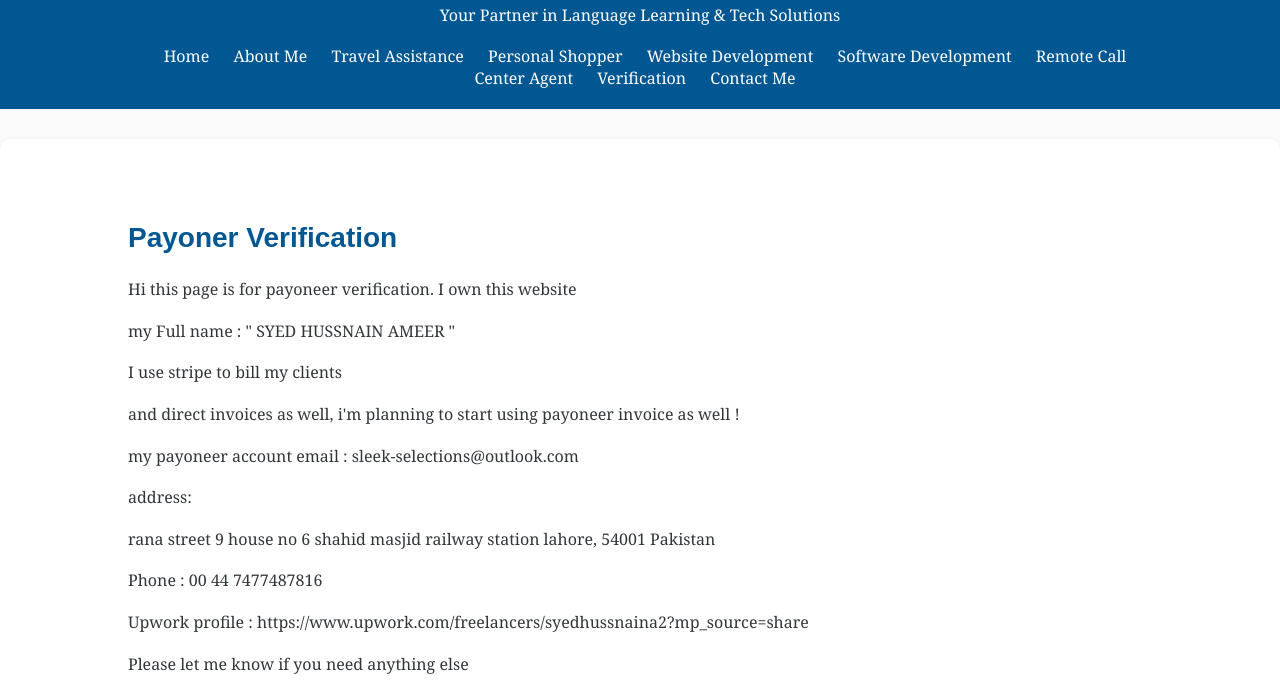
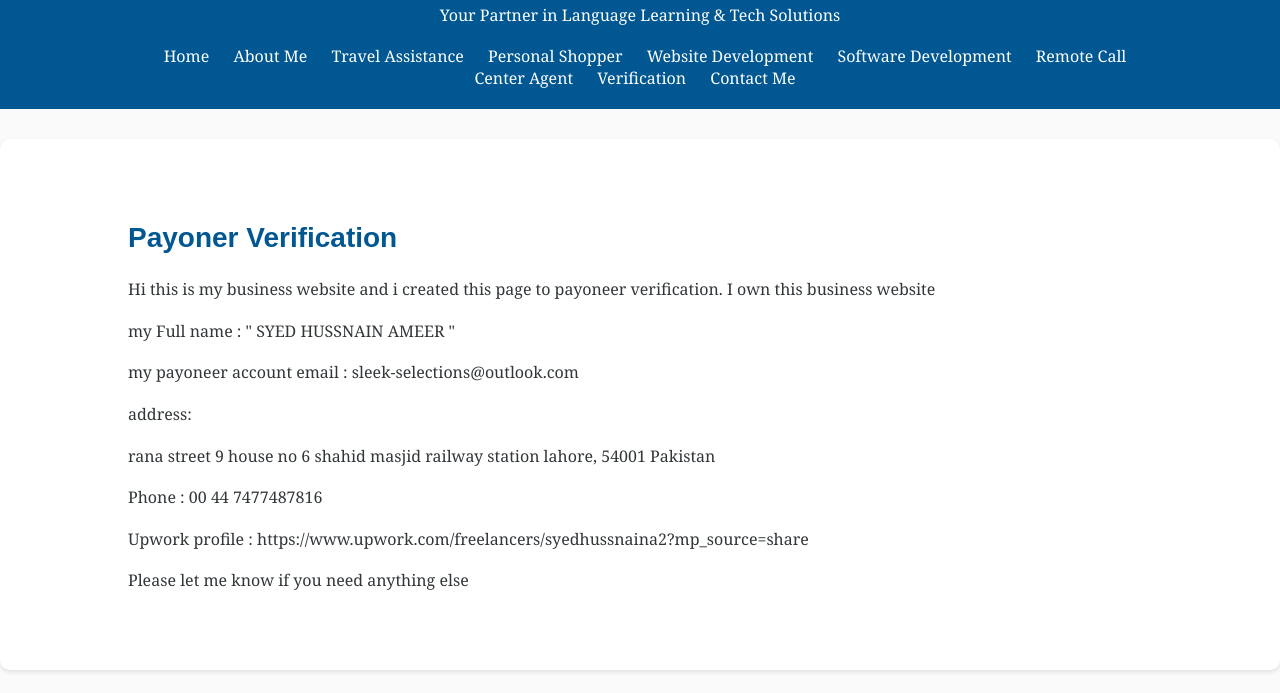
Before and after one commit to linkdown2023/Devlp-Soft, a plain HTML site: page Verificationpynrrrr.html in a window 1280 px wide. Shown: the part 107-800 px from the top of the page. Drawn offline with Linux system fonts and the light colour scheme.

Commit message:
Update Verificationpynrrrr.html

```diff
--- a/Verificationpynrrrr.html
+++ b/Verificationpynrrrr.html
@@ -92,9 +92,8 @@
     <section>
         <h2>Payoner Verification</h2>
 
-  <p>Hi this page is for payoneer verification.  I own this website
+  <p>Hi this is my business website and i created this page to payoneer verification.  I own this business website
     <p>  my Full name :  " SYED HUSSNAIN AMEER " </p>
-         <p>  I use stripe to bill my clients  </p>    <p> and direct invoices as well, i'm planning to start using payoneer invoice as well !    </p>
        <p>   my payoneer account email : sleek-selections@outlook.com    </p>
          <p> address:   </p>
   <p>rana street 9 house no 6
```
